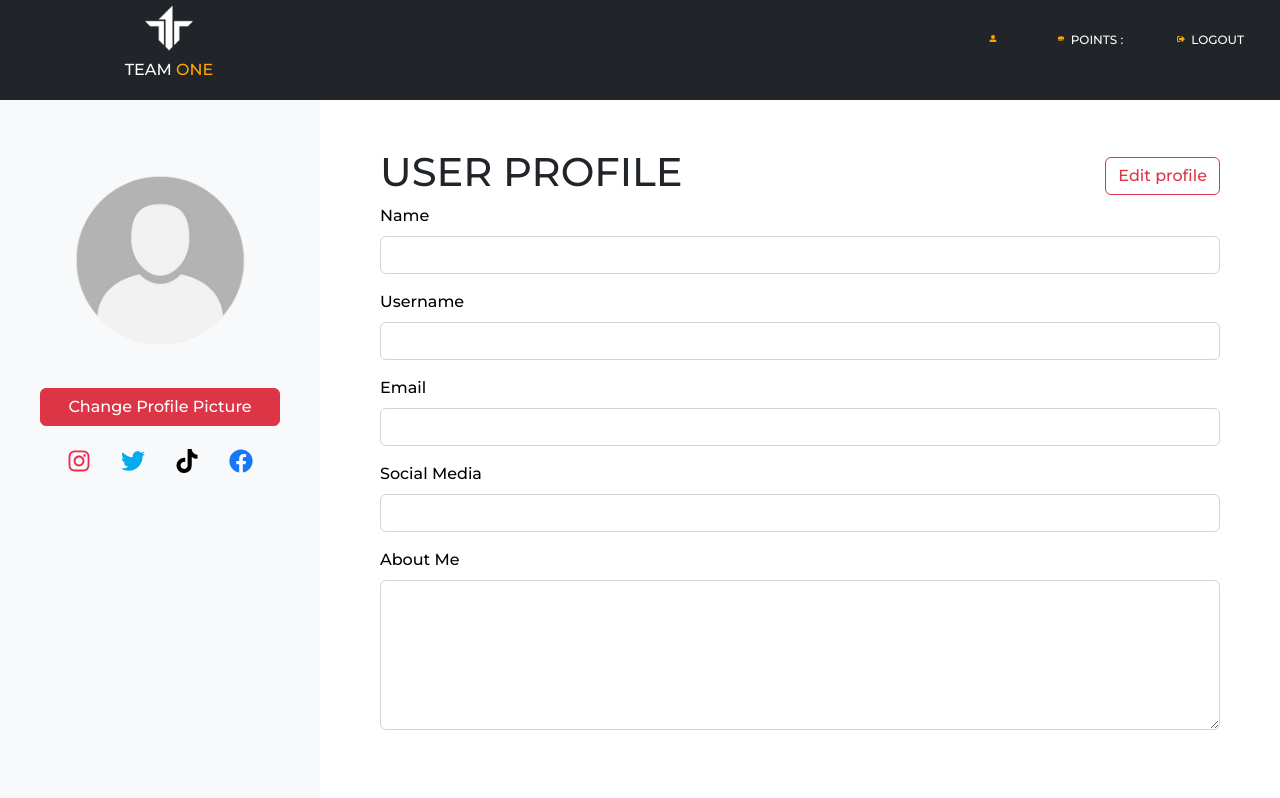
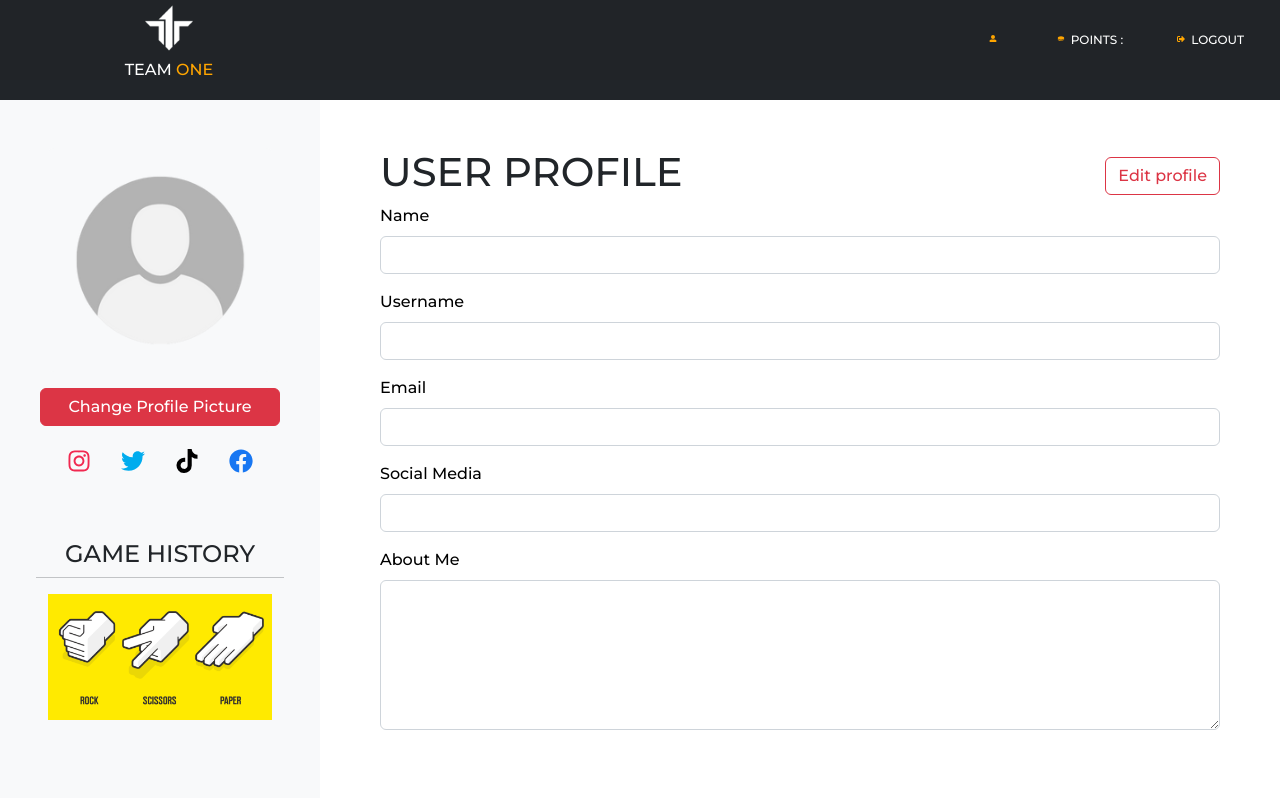
Before and after one commit to DimasAgung98/BINAR-CHALLENGE-CHAPTER-10, a Next.js app: page /home/profile in a window 1280 px wide. Shown: the top 798 px of the page. Built offline with nearby package versions, Linux system fonts and the light colour scheme; no server answers; sample sign-in values are in the browser's storage.

Commit message:
user history

```diff
--- a/components/ProfilePage/Profile.js
+++ b/components/ProfilePage/Profile.js
@@ -1,4 +1,5 @@
 import React, { useState, useEffect } from 'react';
+import Link from 'next/link';
 import axios from 'axios';
 import Image from 'next/image';
 import FormData from 'form-data';
@@ -10,6 +11,7 @@ import Swal from 'sweetalert2';
 //IMPORT ICONS
 import { FaInstagram, FaTwitter, FaTiktok, FaFacebook } from 'react-icons/fa';
 import dummy from '../../public/uploaddummy.png';
+import Rps from '../../public/rps.png';
 import defaultprofile from '../../public/profile-dummy.png';
 // Import Redux useSelector
 import { useSelector } from 'react-redux'
@@ -165,8 +167,11 @@ function Profile() {
                                 <li><a className='facebook' href='https://www.facebook.com/'><FaFacebook /></a></li>
                             </ul>
                         </div>
-                        <div className='row'>
-
+                        <div className='row text-center'>
+                            <h4>GAME HISTORY</h4><hr></hr>
+                            <div>
+                                <Image src={Rps} className="img-fluid" alt="game" />
+                            </div>
                         </div>
                     </div>
                     <div className='col-9 pt-5 px-5 bg-white'>
--- a/styles/Profile.css
+++ b/styles/Profile.css
@@ -44,7 +44,6 @@
 
 .instagram:hover {
     color: #F12950;
-    font-size: 2rem;
 }
 
 .facebook {
@@ -53,7 +52,6 @@
 
 .facebook:hover {
     color: #1877f2;
-    font-size: 2rem;
 }
 
 .twitter {
@@ -62,7 +60,6 @@
 
 .twitter:hover {
     color: #00acee;
-    font-size: 2rem;
 }
 
 .tiktok {
@@ -71,7 +68,6 @@
 
 .tiktok:hover {
     color: #000000;
-    font-size: 2rem;
 }
 
 .form-sizing {
```
